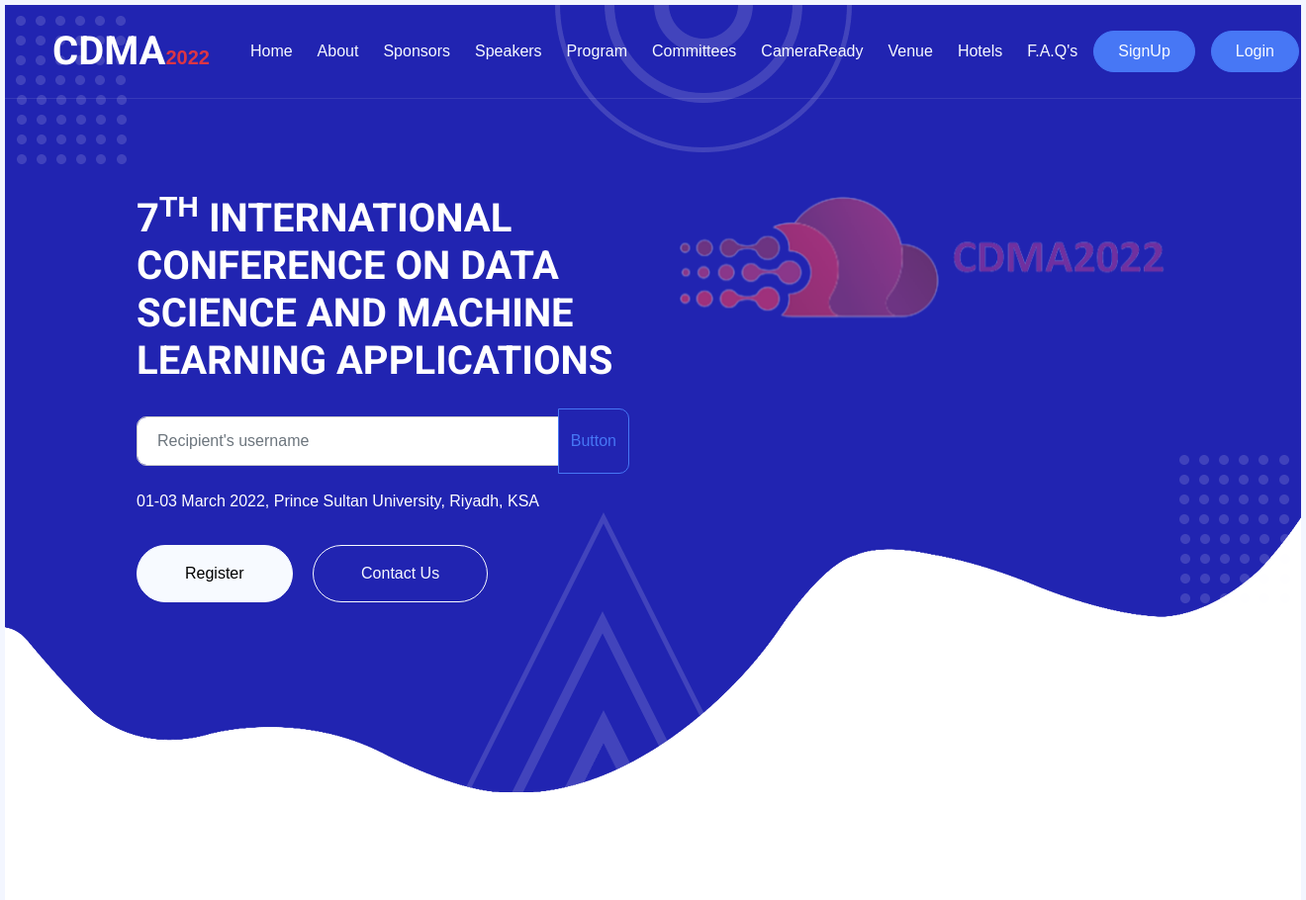
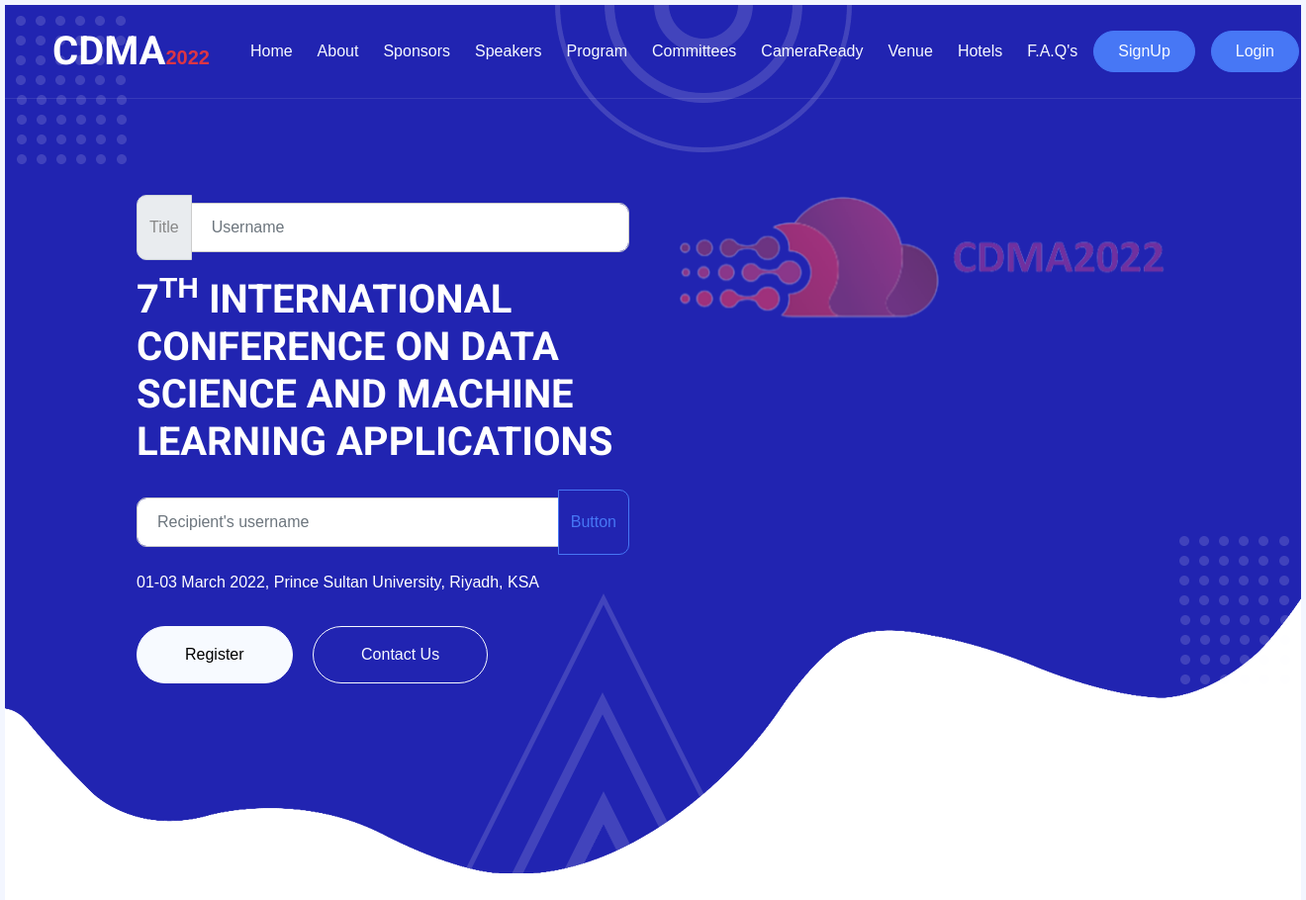
Before and after one commit to IbraheemKhurfan/WebProject-SE371, a PHP site: page /Admin-Page-Edit.php in a window 1320 px wide. Shown: the top 910 px of the page at 99% size. Run offline with PHP 8.4, Linux system fonts and the light colour scheme; some libraries are stand-ins or nearby versions.

Commit message:
Done a var file that has everything

```diff
--- a/Admin-Page-Edit.php
+++ b/Admin-Page-Edit.php
@@ -1,6 +1,6 @@
 <!DOCTYPE html>
 <html lang="en">
-
+<?php include"var.php";?>
 <head>
     <meta charset="utf-8">
     <title>CDMA2022</title>
@@ -52,7 +52,6 @@
             <nav class="navbar navbar-expand-lg navbar-light px-4 px-lg-5 py-3 py-lg-0">
                 <a href="" class="navbar-brand p-0">
                     <h1 class="m-0"></i>CDMA<span class="fs-5 text-danger">2022</span></h1>
-
                     <!-- <img src="img/logo.png" alt="Logo"> -->
                 </a>
                 <button class="navbar-toggler" type="button" data-bs-toggle="collapse" data-bs-target="#navbarCollapse">
@@ -139,6 +138,10 @@
                 <div class="container my-5 py-5 px-lg-5">
                     <div class="row g-5 py-5">
                         <div class="col-lg-6 text-center text-lg-start">
+                        <div class="input-group mb-3">
+                            <span class="input-group-text" id="basic-addon1">Title</span>
+                            <input type="text" class="form-control" placeholder="Username" aria-label="Username" aria-describedby="basic-addon1">
+                        </div>
                             <h1 class="text-white mb-4 animated zoomIn">7<sup>TH</sup> INTERNATIONAL CONFERENCE ON
                                 DATA SCIENCE AND MACHINE LEARNING APPLICATIONS</h1>
                                 <div class="input-group mb-3">
--- /dev/null
+++ b/var.php
@@ -0,0 +1,9 @@
+<?php
+//CDMA Name
+$name="CDMA";
+
+
+
+
+
+?>
```
